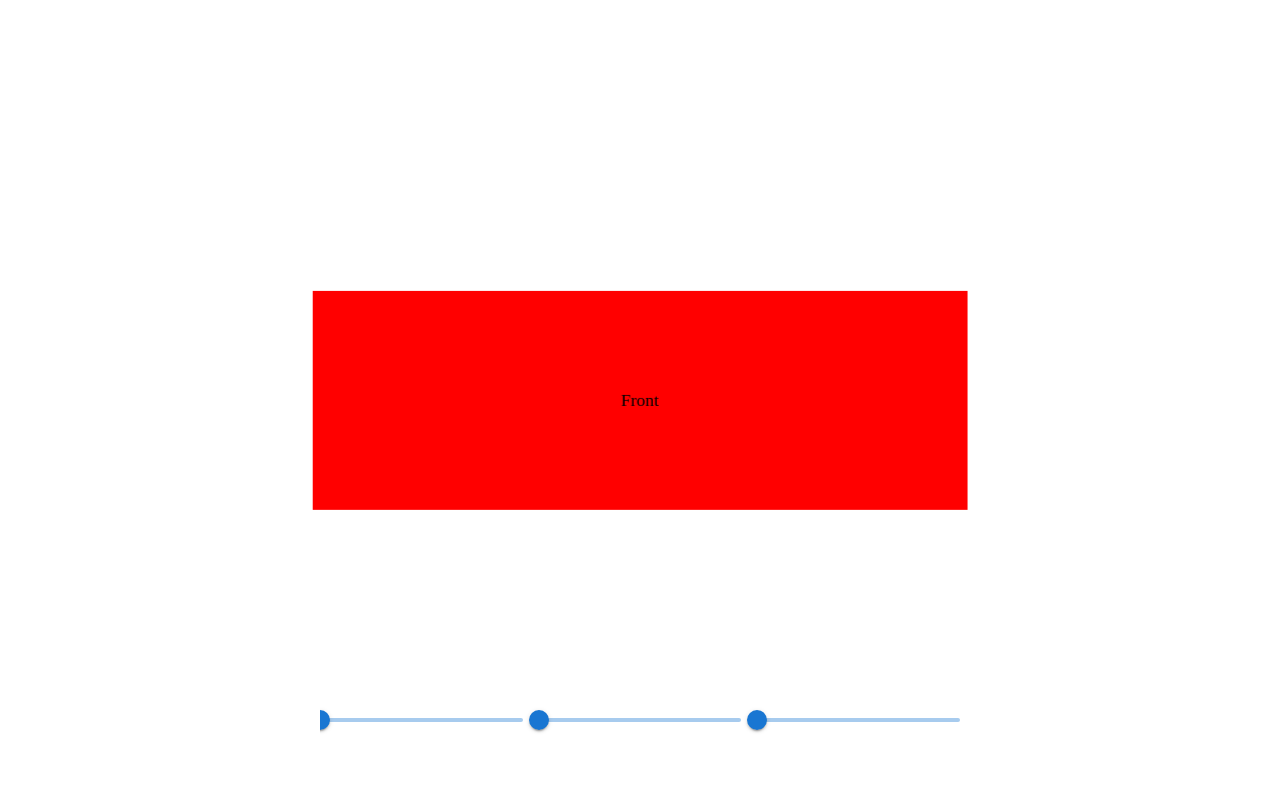
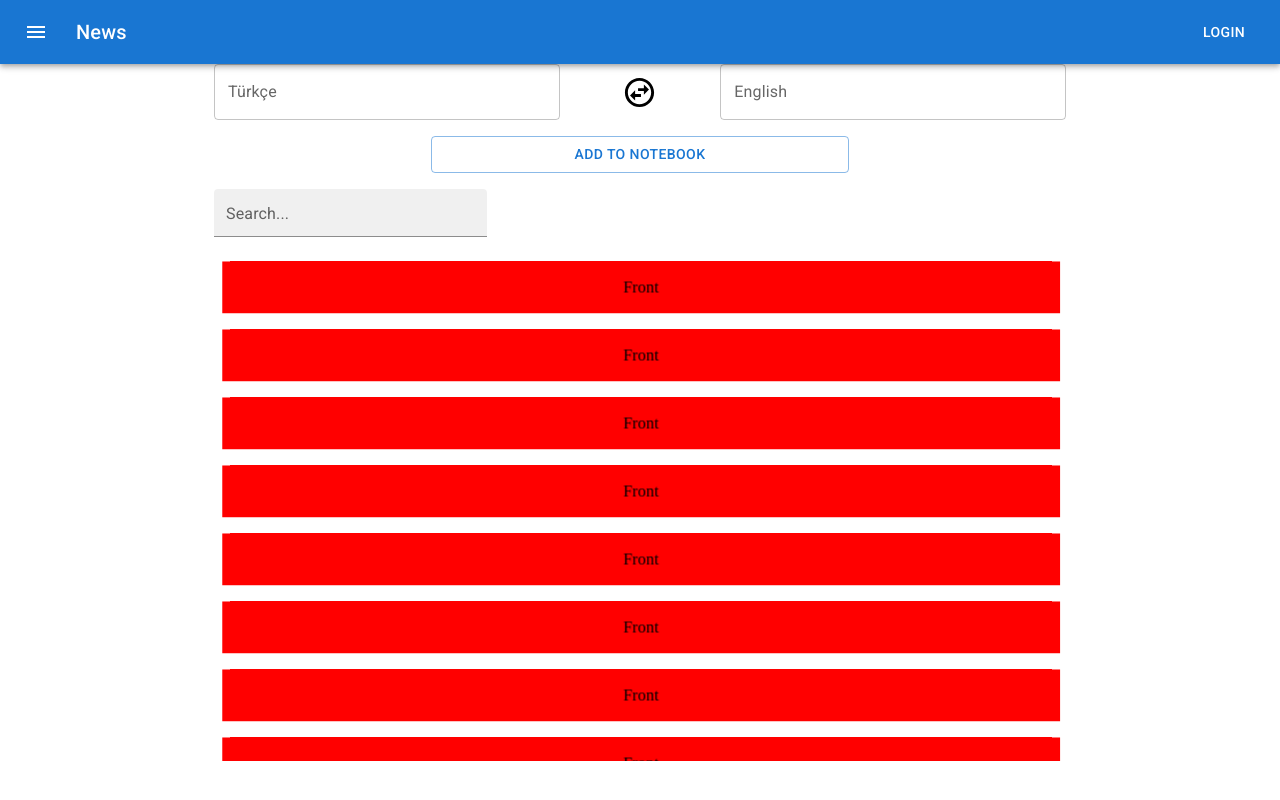
Before and after one commit to codercor/vocabulary-notebook, a React (Create React App) app: page / in a window 1280 px wide. Built offline with nearby package versions, Linux system fonts and the light colour scheme.

Commit message:
Application demo interface created

```diff
--- a/src/App.js
+++ b/src/App.js
@@ -1,20 +1,64 @@
 import React, { useState } from 'react'
 import AppBar from './components/common/AppBar';
-//import stack and slider
-import { Stack, Slider} from "@mui/material"
-import Cube from './components/cube';
+import { Container, Stack, Box, TextField, Grid, Button, List, ListItem, Typography } from '@mui/material';
+import SwapHorizontalCircleOutlinedIcon from '@mui/icons-material/SwapHorizontalCircleOutlined';
+import WordCard from './features/WordCard';
 export default function App() {
-  const [rotate, setRotate] = useState({x:0, y:0, z:0});
   return (
     <div className="container" >
-      <Stack className="sliders" spacing={2} direction="row" sx={{ mb: 1 }} alignItems="center">
-        <Slider aria-label="Volume" max={360} value={rotate.x} onChange={(e,v)=>{ setRotate({x:v,y:rotate.y,z:rotate.z})  }} />
-        <Slider aria-label="Volume" max={360} value={rotate.y} onChange={(e,v)=>{ setRotate({x:rotate.x,y:v,z:rotate.z})  }} />
-        <Slider aria-label="Volume" max={360} value={rotate.z} onChange={(e,v)=>{ setRotate({x:rotate.x,y:rotate.y,z:v})  }} />
-      </Stack>
+      <AppBar />
+      <Container maxWidth="md">
+        <Stack
+          direction="column"
+          justifyContent="center"
+          alignItems="center"
+          spacing={2}
+        >
+          <Box mt={5} width="100%">
+            <Grid container spacing={2}>
+              <Grid item md={5} xs={12}>
+                <TextField fullWidth label="Türkçe" variant="outlined" />
+              </Grid>
+              <Grid justifyContent="center"
+                alignItems="center" item container md={2} xs={12}>
+                <SwapHorizontalCircleOutlinedIcon fontSize="large" />
+              </Grid>
+              <Grid item md={5} xs={12}>
+                <TextField fullWidth label="English" variant="outlined" />
+              </Grid>
+              <Grid item md={3} xs={0} />
+              <Grid item md={6} xs={12}>
 
-
-      <Cube rotate={{ x: rotate.x, y: rotate.y, z: rotate.z }} />
+                <Button fullWidth variant="outlined" color="primary"> Add To NoteBook </Button>
+              </Grid>
+            </Grid>
+          </Box>
+          <Box mt={5} width="100%">
+            <Grid container spacing={2}>
+              <Grid item md={4} xs={12}>
+                <TextField fullWidth size="small" label="Search..." variant="filled" />
+              </Grid>
+              <Grid item md={12} xs={12}>
+                <List sx={{
+                  width: '100%',
+                  overflow: 'auto',
+                  maxHeight: 500,
+                  '& ul': { padding: 0 },
+                }}
+                  subheader={<li />} >
+                  {new Array(50)
+                    .fill(<ListItem sx={{
+                      width: '100% !important',
+                    }}>
+                      <WordCard/>
+                    </ListItem>)
+                  }
+                </List>
+              </Grid>
+            </Grid>
+          </Box>
+        </Stack>
+      </Container>
     </div>
   )
 }
--- a/src/components/cube/index.css
+++ b/src/components/cube/index.css
@@ -1,36 +1,17 @@
 
-.container{
+.scene{
     width: 100%;
-    height: 100vh;
-    position: relative;
-    overflow: hidden;
-    display: flex;
-    justify-content: center;
-    align-items: center;
-}
-.sliders{
-    width: 50%;
-    position: absolute;
-    top: 90%;
-    left: 50%;
-    transform: translate(-50%, -50%);
-    overflow: hidden;
-    display: flex;
-    justify-content: center;
-    align-items: center;
-}
-.scene{
-    width: 600px;
-    height:200px;
+    height:50px;
     perspective: 1200px;
     border: 1px red solid;
 }
 
 .cube {
-    width: 600px;
-    height: 200px;
+    width: 100%;
+    height: 100%;
     position: relative;
     transform-style: preserve-3d;
+    transition: all 1s ease-in-out;
 }
 .face{
     width: 100%;
@@ -43,27 +24,18 @@
 }
 .front{
     background: #f00;
-    transform: translateZ(100px);
+    transform: translateZ(25px) !important;
 }
 .back{
     background: #0f0;
-    transform: rotateY(-180deg) translateZ(100px);
+    transform: rotateY(-180deg) rotateZ(180deg) translateZ(25px) !important;
 }
-.left{
-    background: #00f;
-    transform: rotateY(-90deg) translateZ(100px);
-    width: 200px;
-}
-.right{
-    background: #ff0;
-    transform:  rotateY(90deg) translateZ(500px);
-    width: 200px;
-}
+
 .top{
     background: #f0f;
-    transform: rotateX(90deg) translateZ(100px);
+    transform: rotateX(90deg) translateZ(25px);
 }
 .bottom{
     background: #0ff;
-    transform: rotateX(-90deg) translateZ(100px);
+    transform: rotateX(-90deg) translateZ(25px);
 }
--- a/src/components/cube/index.js
+++ b/src/components/cube/index.js
@@ -1,16 +1,15 @@
 import React from 'react'
 import './index.css'
 export default function index(props) {
+    const style = {}
 
     return (
         <div className="scene">
             <div className="cube" style={{transform:`rotateX(${props.rotate.x}deg) rotateY(${props.rotate.y}deg) rotateZ(${props.rotate.z}deg)`}} >
-                <div className="face front"> Front </div>
-                <div className="face back"> Back </div>
-                <div className="face left"> Left </div>
-                <div className="face right"> Right </div>
-                <div className="face top"> Top </div>
-                <div className="face bottom"> Bottom </div>
+                <div className="face front" style={style}> Front </div>
+                <div className="face back" style={style}> Back </div>
+                <div className="face top" style={style}> Top </div>
+                <div className="face bottom" style={style}> Bottom </div>
             </div>
         </div>
     )
--- a/src/features/WordCard.js
+++ b/src/features/WordCard.js
@@ -1,9 +1,14 @@
-import React from 'react'
+import { Slider } from '@mui/material'
+import React,{useState} from 'react'
+import Cube from '../components/Cube'
+export default function WordCard() {
+    const [rotate, setRotate] = useState({x:0,y:0,z:0})
+    return (
+        <div onClick={()=>{
+            setRotate({...rotate,x:rotate.x+90})
+        }} style={{width:'100%'}}>
 
-export default function WordCard() {
-    return (
-        <div>
-
+            <Cube rotate={rotate} />
         </div>
     )
 }
```
